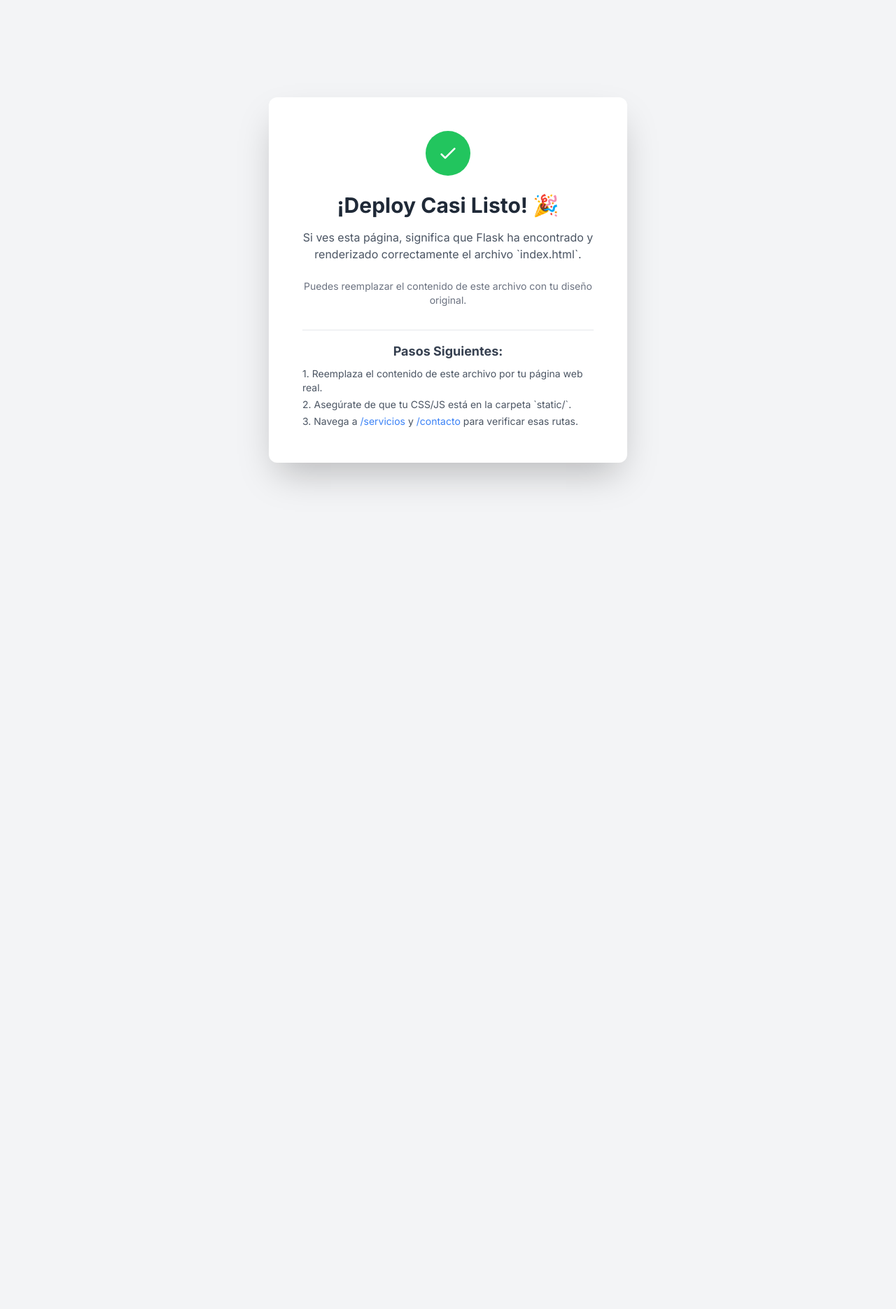
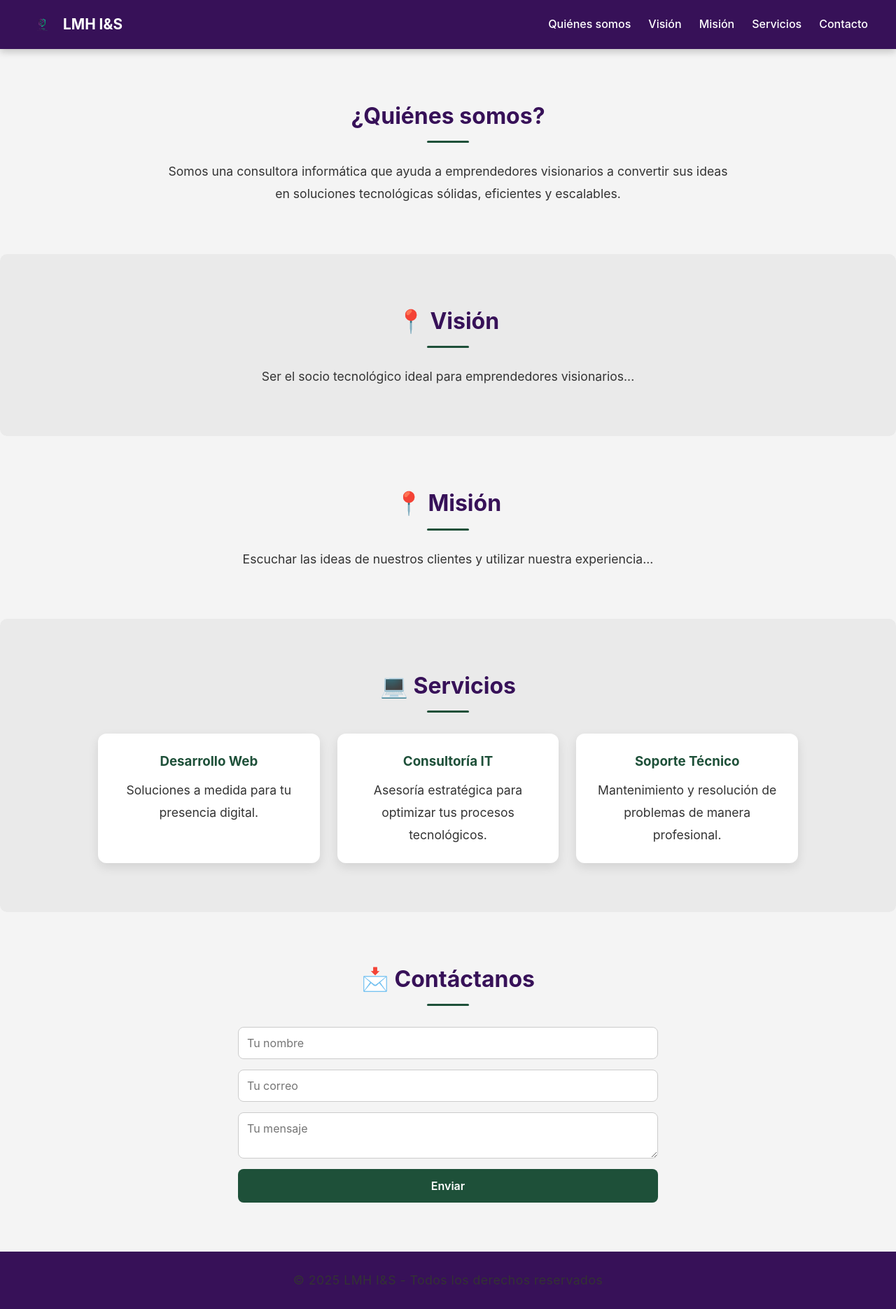
Before and after one commit to Laufer2712/LMH-I-S, a Flask app: page / in a window 1280 px wide. Shown: the whole page at 70% size. Before the commit the page ends 696 px from the top, so only its background shows below. Run offline with Flask 3, Linux system fonts and the light colour scheme; some libraries are stand-ins or nearby versions.

Commit message:
Solución final de rutas Flask y verificación de includes

```diff
--- a/lms-i-s/templates/index.html
+++ b/lms-i-s/templates/index.html
@@ -3,73 +3,89 @@
   <head>
     <meta charset="UTF-8" />
     <meta name="viewport" content="width=device-width, initial-scale=1.0" />
-    <title>¡Deploy Exitoso!</title>
-    <script src="https://cdn.tailwindcss.com"></script>
-    <style>
-      @import url("https://fonts.googleapis.com/css2?family=Inter:wght@400;700&display=swap");
-      body {
-        font-family: "Inter", sans-serif;
-      }
-    </style>
+    <title>LMH I&S - Consultora Informática</title>
+    <link
+      rel="stylesheet"
+      href="{{ url_for('static', filename='css/header-footer.css') }}"
+    />
+    <link
+      rel="stylesheet"
+      href="{{ url_for('static', filename='css/style.css') }}"
+    />
+    <script defer src="{{ url_for('static', filename='js/main.js') }}"></script>
   </head>
-  <body class="bg-gray-100 flex items-center justify-center min-h-screen">
-    <div
-      class="bg-white p-8 md:p-12 rounded-xl shadow-2xl text-center max-w-lg w-full"
-    >
-      <!-- Logo de verificación para depuración -->
-      <div
-        class="mb-6 mx-auto w-16 h-16 bg-green-500 rounded-full flex items-center justify-center"
-      >
-        <svg
-          class="w-8 h-8 text-white"
-          fill="none"
-          stroke="currentColor"
-          viewBox="0 0 24 24"
-          xmlns="http://www.w3.org/2000/svg"
-        >
-          <path
-            stroke-linecap="round"
-            stroke-linejoin="round"
-            stroke-width="2"
-            d="M5 13l4 4L19 7"
-          ></path>
-        </svg>
+  <body>
+    {% include 'includes/header.html' %}
+
+    <!-- About -->
+    <section id="about" class="about section animate-up">
+      <div class="container">
+        <h2>¿Quiénes somos?</h2>
+        <p>
+          Somos una consultora informática que ayuda a emprendedores visionarios
+          a convertir sus ideas en soluciones tecnológicas sólidas, eficientes y
+          escalables.
+        </p>
       </div>
+    </section>
 
-      <h1 class="text-3xl font-bold text-gray-800 mb-4">
-        ¡Deploy Casi Listo! 🎉
-      </h1>
-      <p class="text-gray-600 mb-6">
-        Si ves esta página, significa que Flask ha encontrado y renderizado
-        correctamente el archivo `index.html`.
-      </p>
+    <!-- Visión -->
+    <section id="vision" class="vision section bg-light animate-up">
+      <div class="container">
+        <h2>📍 Visión</h2>
+        <p>Ser el socio tecnológico ideal para emprendedores visionarios...</p>
+      </div>
+    </section>
 
-      <p class="text-sm text-gray-500">
-        Puedes reemplazar el contenido de este archivo con tu diseño original.
-      </p>
+    <!-- Misión -->
+    <section id="mision" class="mision section animate-up">
+      <div class="container">
+        <h2>📍 Misión</h2>
+        <p>
+          Escuchar las ideas de nuestros clientes y utilizar nuestra
+          experiencia...
+        </p>
+      </div>
+    </section>
 
-      <div class="mt-8 pt-4 border-t border-gray-200">
-        <h2 class="text-lg font-semibold text-gray-700 mb-2">
-          Pasos Siguientes:
-        </h2>
-        <ul class="text-left text-sm text-gray-600 space-y-1 inline-block">
-          <li>
-            1. Reemplaza el contenido de este archivo por tu página web real.
-          </li>
-          <li>2. Asegúrate de que tu CSS/JS está en la carpeta `static/`.</li>
-          <li>
-            3. Navega a
-            <a href="/servicios" class="text-blue-500 hover:underline"
-              >/servicios</a
-            >
-            y
-            <a href="/contacto" class="text-blue-500 hover:underline"
-              >/contacto</a
-            >
-            para verificar esas rutas.
-          </li>
-        </ul>
+    <!-- Servicios -->
+    <section id="services" class="services section bg-light animate-up">
+      <div class="container">
+        <h2>💻 Servicios</h2>
+        <div class="services-grid">
+          <div class="service-card">
+            <h3>Desarrollo Web</h3>
+            <p>Soluciones a medida para tu presencia digital.</p>
+          </div>
+          <div class="service-card">
+            <h3>Consultoría IT</h3>
+            <p>
+              Asesoría estratégica para optimizar tus procesos tecnológicos.
+            </p>
+          </div>
+          <div class="service-card">
+            <h3>Soporte Técnico</h3>
+            <p>
+              Mantenimiento y resolución de problemas de manera profesional.
+            </p>
+          </div>
+        </div>
       </div>
-    </div>
+    </section>
+
+    <!-- Contacto -->
+    <section id="contact" class="contact section animate-up">
+      <div class="container">
+        <h2>📩 Contáctanos</h2>
+        <form name="contacto-LMH" class="contact-form">
+          <input type="text" name="nombre" placeholder="Tu nombre" required />
+          <input type="email" name="email" placeholder="Tu correo" required />
+          <textarea name="mensaje" placeholder="Tu mensaje" required></textarea>
+          <button type="submit" class="btn-primary">Enviar</button>
+        </form>
+      </div>
+    </section>
+
+    {% include 'includes/footer.html' %}
   </body>
 </html>
```
Also changed, not shown: app.py (+4 -3 lines).
